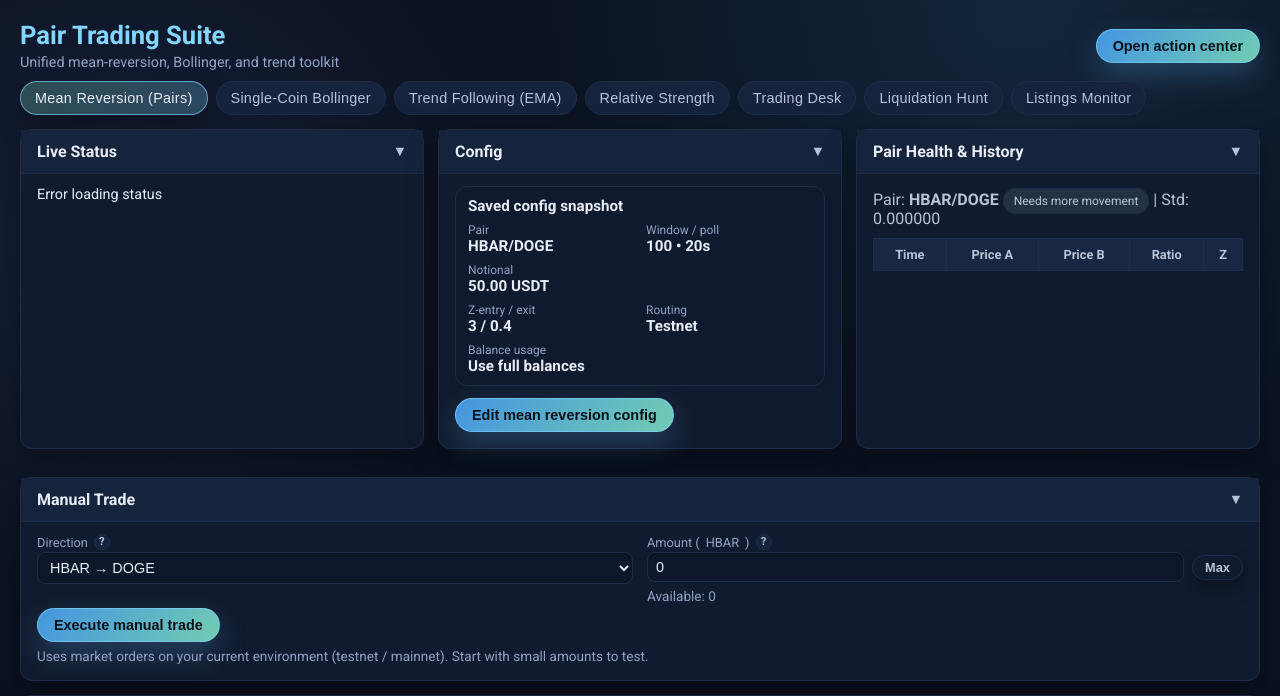
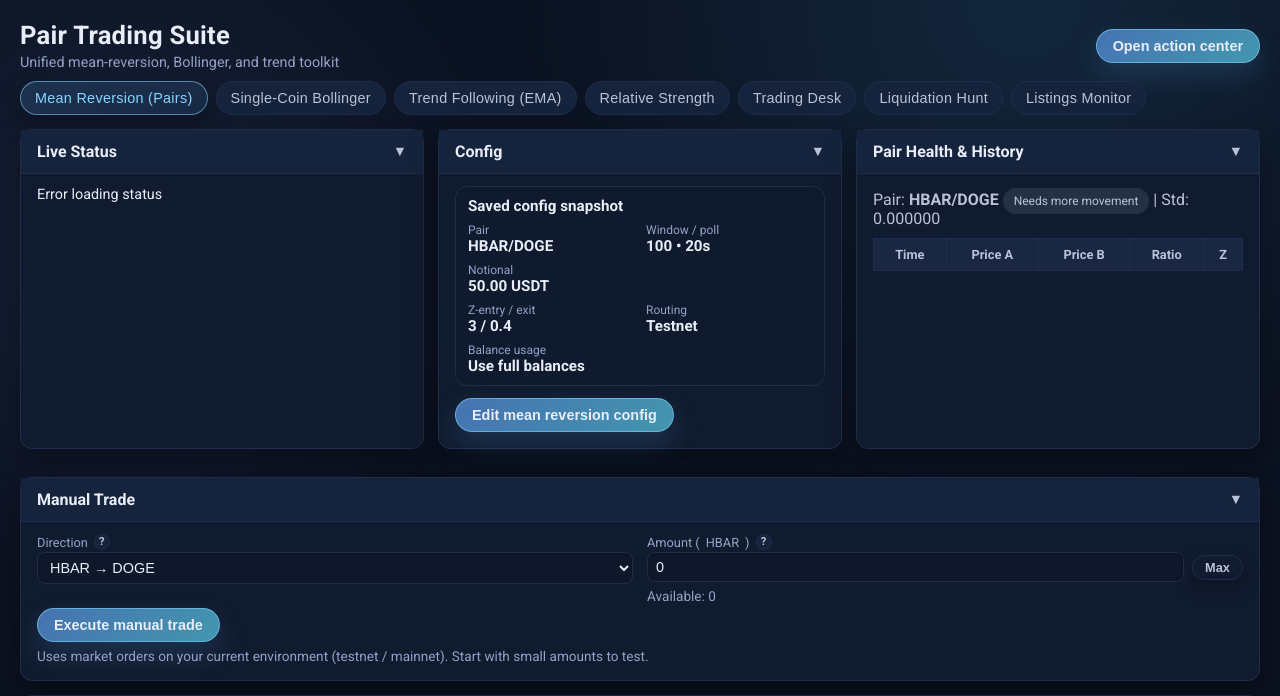
Before and after one commit to savvaniss/mean-pair, a FastAPI app: page / in a window 1280 px wide. Shown: the top 696 px of the page. Run offline with FastAPI, Linux system fonts and the light colour scheme; data comes from the database, SQL or seed files in the repository; data that the repository does not hold is empty.

Commit message:
Soften dashboard accent colors

```diff
--- a/static/css/theme.css
+++ b/static/css/theme.css
@@ -39,8 +39,9 @@
 .title-block h1 {
   margin: 0;
   font-size: 1.6rem;
-  font-weight: 600;
-  color: var(--primary);
+  font-weight: 700;
+  color: var(--text-main);
+  letter-spacing: 0.01em;
 }
 
 .title-sub {
@@ -62,49 +63,50 @@
   font-size: 0.9rem;
   font-weight: 600;
   cursor: pointer;
-  background: linear-gradient(120deg, rgba(21, 36, 60, 0.95), rgba(15, 24, 43, 0.95));
+  background: linear-gradient(140deg, rgba(17, 27, 47, 0.96), rgba(12, 19, 33, 0.96));
   color: var(--text-main);
   display: inline-flex;
   align-items: center;
   gap: 6px;
-  transition: background 0.15s, transform 0.05s, box-shadow 0.15s, border-color 0.15s;
-  box-shadow: 0 8px 18px rgba(0, 0, 0, 0.35);
+  transition: background 0.15s, transform 0.05s, box-shadow 0.15s, border-color 0.15s, color 0.15s;
+  box-shadow: 0 8px 18px rgba(0, 0, 0, 0.28);
 }
 
 .btn:hover {
   transform: translateY(-1px);
-  box-shadow: 0 12px 26px rgba(0, 0, 0, 0.38);
-  border-color: rgba(130, 214, 255, 0.4);
-  background: linear-gradient(120deg, rgba(21, 36, 60, 0.95), rgba(30, 52, 87, 0.95));
+  box-shadow: 0 12px 26px rgba(0, 0, 0, 0.32);
+  border-color: rgba(130, 214, 255, 0.32);
+  background: linear-gradient(140deg, rgba(22, 35, 60, 0.98), rgba(17, 26, 44, 0.98));
 }
 
 .btn-primary {
-  background: linear-gradient(130deg, rgba(74, 163, 244, 0.9), rgba(126, 224, 194, 0.9));
-  border-color: rgba(130, 214, 255, 0.6);
-  color: #081019;
-  box-shadow: 0 12px 28px rgba(90, 177, 234, 0.25);
+  background: linear-gradient(130deg, rgba(76, 125, 192, 0.9), rgba(73, 164, 189, 0.9));
+  border-color: rgba(130, 214, 255, 0.55);
+  color: var(--text-main);
+  box-shadow: 0 12px 28px rgba(82, 149, 217, 0.2);
 }
 
 .btn-primary:hover {
-  background: linear-gradient(130deg, rgba(130, 214, 255, 0.95), rgba(126, 224, 194, 0.95));
-  border-color: rgba(130, 214, 255, 0.9);
+  background: linear-gradient(130deg, rgba(96, 165, 228, 0.95), rgba(90, 198, 213, 0.95));
+  border-color: rgba(130, 214, 255, 0.8);
 }
 
 .btn-ghost {
-  background: transparent;
+  background: rgba(17, 27, 47, 0.6);
   border: 1px solid var(--border);
   color: var(--text-subtle);
 }
 
 .btn-danger {
-  background: linear-gradient(130deg, rgba(246, 193, 181, 0.9), rgba(242, 168, 160, 0.9));
-  border-color: rgba(242, 168, 160, 0.7);
-  color: #0d131e;
-  box-shadow: 0 10px 24px rgba(242, 168, 160, 0.25);
+  background: linear-gradient(130deg, rgba(186, 93, 93, 0.9), rgba(210, 120, 120, 0.9));
+  border-color: rgba(242, 168, 160, 0.65);
+  color: var(--text-main);
+  box-shadow: 0 10px 24px rgba(191, 97, 97, 0.22);
 }
 
 .btn-danger:hover {
-  border-color: rgba(242, 168, 160, 0.95);
+  border-color: rgba(242, 168, 160, 0.9);
+  background: linear-gradient(130deg, rgba(209, 123, 123, 0.95), rgba(232, 150, 150, 0.95));
 }
 
 .btn.small {
@@ -131,9 +133,9 @@
 }
 
 .tab.active {
-  background: linear-gradient(120deg, rgba(126, 224, 194, 0.26), rgba(130, 214, 255, 0.24));
-  color: var(--text-main);
-  border-color: rgba(130, 214, 255, 0.65);
+  background: linear-gradient(140deg, rgba(32, 52, 83, 0.9), rgba(25, 43, 70, 0.92));
+  color: var(--primary);
+  border-color: rgba(130, 214, 255, 0.55);
   box-shadow: 0 10px 24px rgba(0, 0, 0, 0.35);
 }
 
--- a/static/index.html
+++ b/static/index.html
@@ -2,7 +2,7 @@
 <html>
 <head>
   <meta charset="UTF-8" />
-  <title>Pair Trading Suite | Unified strategies</title>
+  <title>Pair Trading Suite | Dashboard</title>
   <link rel="stylesheet" href="https://fonts.googleapis.com/css2?family=Roboto:wght@300;400;500;700&display=swap" />
   <link rel="stylesheet" href="/static/css/theme.css" />
   <link rel="stylesheet" href="/static/css/listings.css" />
```
